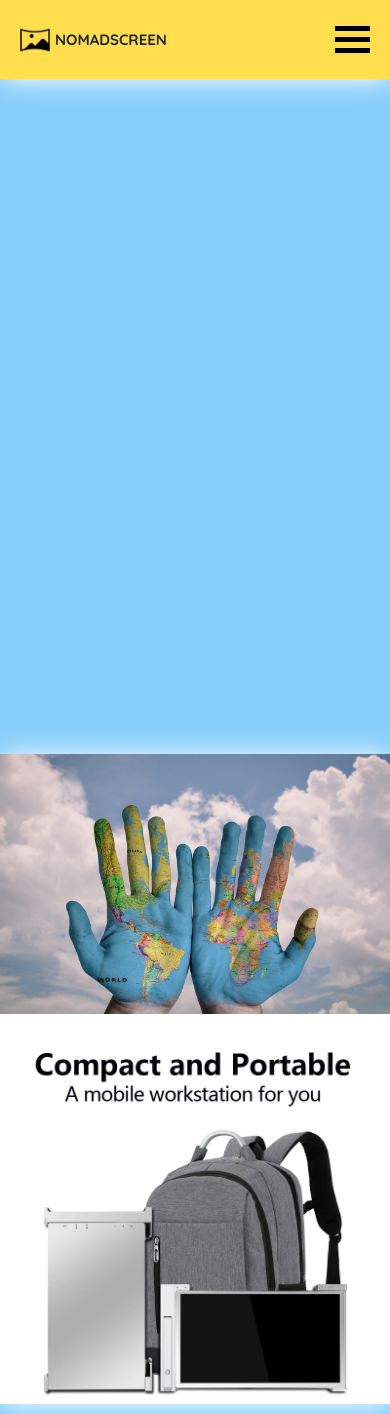
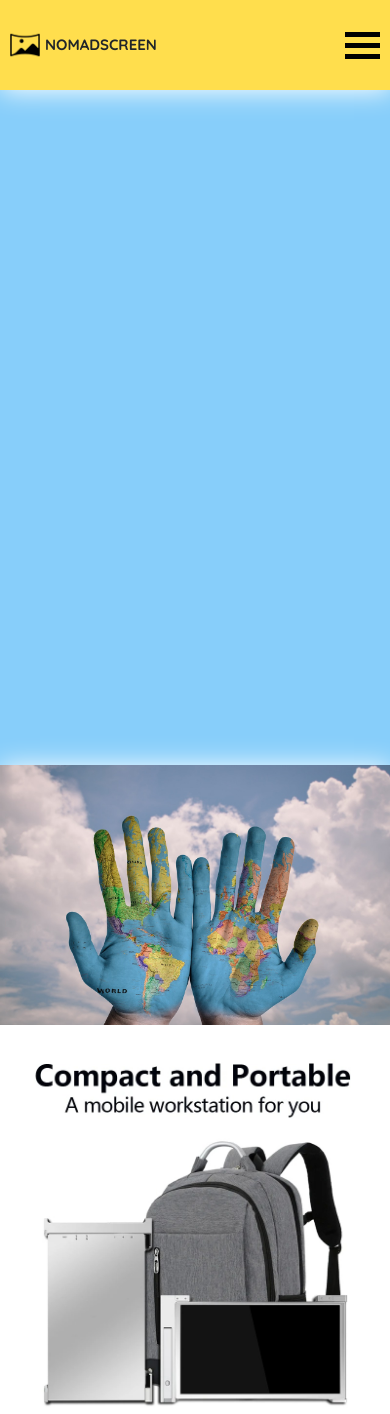
Before and after one commit to Belka-stack/NOMADSCREEN, a PHP site: page /HTLM/accueil.html in a window 390 px wide. Shown: the top 1414 px of the page. Run offline with PHP 8.4, Linux system fonts and the light colour scheme.

Commit message:
dernière version 21 auôt

```diff
--- a/CSS/style.css
+++ b/CSS/style.css
@@ -5,13 +5,14 @@
   padding: 0;
   box-sizing: border-box;
   font-family: "Quicksand", sans-serif;
+  /* outline: 1px solid red; */
 }
 
 body {
   background-color: lightskyblue;
   display: flex;
   flex-direction: column;
-  /* position: relative; */
+  overflow-x: hidden;
 }
 
 /* Style header */
@@ -20,11 +21,14 @@ header {
   width: 100%;
   display: flex;
   background-color: #ffde4d;
+  height: 170px;
+  align-items: center;
+  box-shadow: 1px 1px 25px white;
 }
 
 .menu {
   width: 100%;
-  box-shadow: 1px 1px 25px white;
+
 }
 
 .menu-container {
@@ -32,13 +36,13 @@ header {
   align-items: center;
   justify-content: space-between;
   width: 100%;
-  padding: 20px;
 }
 
 .logo {
   display: flex;
   justify-content: space-between;
   align-items: center;
+
 }
 
 h1 {
@@ -49,7 +53,6 @@ h1 {
 .navbar-desktop {
   display: flex;
   align-items: center;
-  width: 70%;
 }
 .navbar-desktop a {
   text-decoration: none;
@@ -81,7 +84,7 @@ h1 {
 .sidenav a {
   padding: 8px 8px 8px 32px;
   text-decoration: none;
-  font-size: 25px;
+  font-size: 15px;
   color: #818181;
   display: block;
   transition: 0.3s;
@@ -266,6 +269,26 @@ h2 {
 }
 
 @media screen and (max-width: 768px) {
+
+  header {
+    height: 90px;
+  }
+
+  .logo {
+    padding-left:10px ;
+  }
+
+  .burger-icon{
+    padding-right: 10px;
+  }
+
+  .person,
+.cart {
+  width: 30px;
+
+}
+
+
   main {
     height: 2000px;
   }
```
